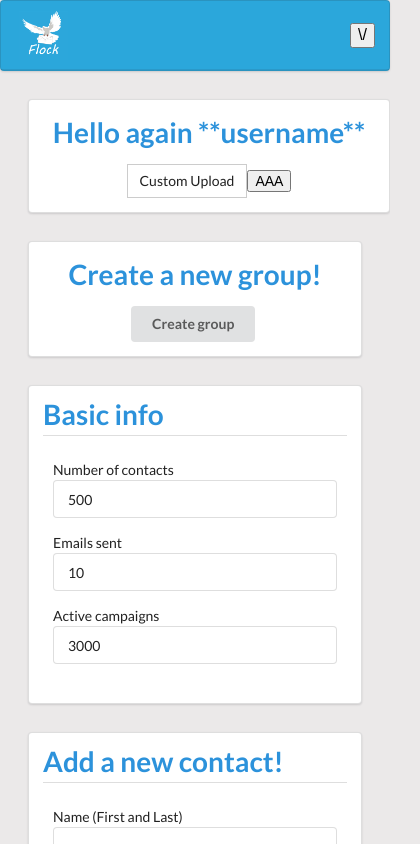
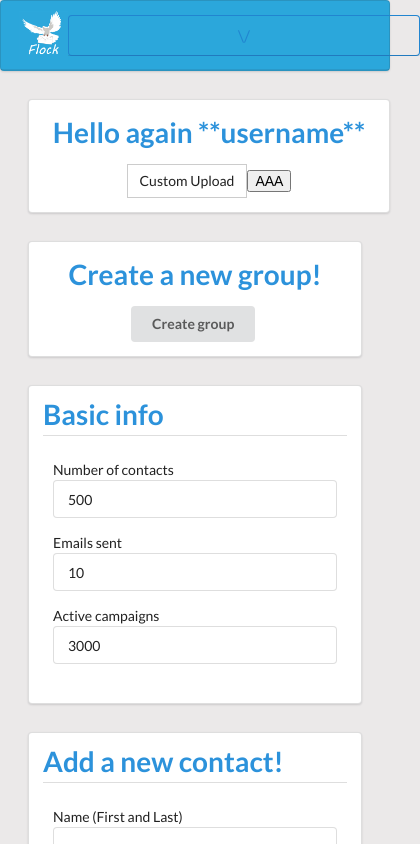
Before and after one commit to dyka3773/Flock, a React (Create React App) app in the folder Flock/Flock/ClientApp/: page / in a window 390 px wide. Shown: the top 844 px of the page, 420 px wide, since content can reach past the window. Built offline with nearby package versions, Linux system fonts and the light colour scheme; no server answers.

Commit message:
fixed navbar bug

```diff
--- a/Flock/Flock/ClientApp/src/App.js
+++ b/Flock/Flock/ClientApp/src/App.js
@@ -1,4 +1,4 @@
-import React, { useEffect } from 'react';
+import React, { useEffect, useState } from 'react';
 import {
     BrowserRouter as Router,
     Switch,
@@ -20,39 +20,18 @@ import logo from "./images/logo.png";
 
 
 const App = () => {
+    const [hidden, setHidden] = useState("");
 
     const loggedIn = true;
-    useEffect(() => {
-        const func = async () => {
 
-            const re1 = await axios.get('/apis/Contacts');
+    const toggleCollapse = () => {
 
-            console.log(re1.data);
+        hidden === "" ?
+            setHidden("hidden")
+            :
+            setHidden("")
 
 
-            const re = await axios.post('/apis/Contacts', {
-                id: 69, fullName: "69696969", email: "696969@gmail.com"
-            })
-
-            console.log(re.data);
-        }
-
-
-        func();
-
-
-
-    })
-
-    const toggleCollapse = () => {
-        const items = document.getElementsByClassName("hide");
-
-        for (let i of items) {
-            i.classList.contains("hidden") ?
-                i.classList.remove("hidden")
-                :
-                i.classList.add("hidden");
-        }
     }
 
 
@@ -61,21 +40,22 @@ const App = () => {
             <div className="ui stackable menu" id="main-navbar">
 
 
-                <span className="item">
-                    <img className="logo" src={logo}  />
-                    <button id="unhide" onClick={toggleCollapse}>\/</button>
+                <span className="header item">
+                    <img className="logo" src={logo} />
+                    <button className="item ui basic primary button" id="unhide" onClick={toggleCollapse}>\/</button>
                 </span>
-                <NavLink className="hide item" activeClassName="active" to="/" exact>Home</NavLink>
 
-                <NavLink className="hide item" activeClassName="active" to="/campaign-management">Campaigns</NavLink>
+                <NavLink className={`hide item ${hidden}`} to="/" exact>Home</NavLink>
 
-                <NavLink className="hide item" activeClassName="active" to="/contact-management">Contact List</NavLink>
+                <NavLink className={`hide item ${hidden}`}  to="/campaign-management">Campaigns</NavLink>
+
+                <NavLink className={`hide item ${hidden}`}  to="/contact-management">Contact List</NavLink>
 
 
 
-                <NavLink className="hide right item " to="/account-settings">Account Settings</NavLink>
+                <NavLink className={`hide right item ${hidden}`} to="/account-settings">Account Settings</NavLink>
 
-                <NavLink className="hide item" to="/">Log Out</NavLink>
+                <NavLink className={`hide item ${hidden}`} to="/">Log Out</NavLink>
 
 
             </div>
--- a/Flock/Flock/ClientApp/src/custom.css
+++ b/Flock/Flock/ClientApp/src/custom.css
@@ -20,9 +20,8 @@ html, body, #app, #root {
         color: white;
     }
 
-        #main-navbar .item #unhide {
-            position:absolute;
-            right:1rem;
+       #unhide {
+
             display:none;
         }
 
@@ -41,17 +40,18 @@ h1, h2, h3,.ui.header {
 
 @media screen and (max-width: 768px) {
 
-    #main-navbar>.item.hide {
+    #main-navbar>.hide.item{
         display: none;
     }
 
-    #main-navbar>.item.hide.hidden {
+        #main-navbar >.hide.item.hidden {
+            display: block;
+        }
+
+    #unhide {
+
         display: block;
     }
 
 
-    #main-navbar .item #unhide {
-        display: block;
-    }
-
 }
```
